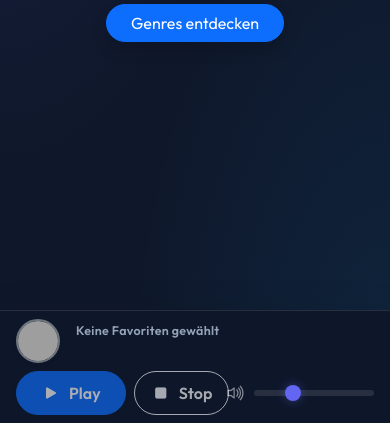
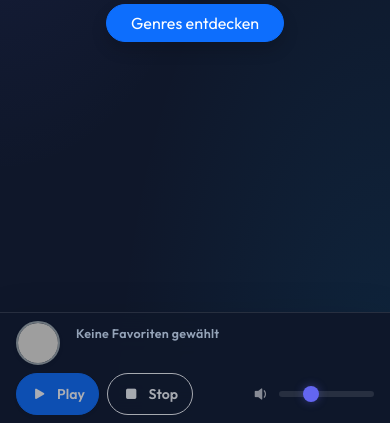
Before and after one commit to JLJ-HH/milo-radio, a PHP site: page /radio-app/frontend/index.php in a window 390 px wide. Shown: the part 421-844 px from the top of the page. Run offline with PHP 8.4, Linux system fonts and the light colour scheme; data comes from the database, SQL or seed files in the repository; grey boxes are pictures that could not be loaded.

Commit message:
fix(mobile): behebe Layout-Kollision zwischen Play/Stop-Buttons und Lautstärkeregler in Sticky-Player-Bar

```diff
--- a/frontend/css/style.css
+++ b/frontend/css/style.css
@@ -375,6 +375,48 @@ body {
   .player-station-name {
     font-size: 0.78rem;
   }
+
+  .sticky-player-bar .player-ctrl-btn {
+    padding: 0.38rem 0.85rem !important;
+    font-size: 0.88rem;
+    white-space: nowrap;
+  }
+
+  .sticky-player-bar .player-ctrl-btn i {
+    font-size: 1.15rem !important;
+  }
+
+  .player-volume-container {
+    min-width: 0;
+  }
+
+  .player-volume-slider {
+    max-width: 95px !important;
+    min-width: 45px;
+  }
+}
+
+@media (max-width: 380px) {
+  .sticky-player-bar .player-ctrl-btn {
+    padding: 0.32rem 0.65rem !important;
+    font-size: 0.82rem;
+    gap: 0.35rem !important;
+  }
+
+  .player-volume-slider {
+    max-width: 70px !important;
+    min-width: 35px;
+  }
+}
+
+#volumeIcon {
+  transition: color 0.2s ease, transform 0.15s ease;
+  user-select: none;
+}
+
+#volumeIcon:hover {
+  color: #fff !important;
+  transform: scale(1.1);
 }
 
 /* Scrollbar */
--- a/frontend/index.html
+++ b/frontend/index.html
@@ -33,7 +33,7 @@
     <link rel="manifest" href="./manifest.json" />
 
     <!-- Eigene Styles (Design-Anpassungen) -->
-    <link rel="stylesheet" href="./css/style.css?v=30" />
+    <link rel="stylesheet" href="./css/style.css?v=31" />
 
     <!-- Lesezeichen-Icons (Favicon) -->
     <link rel="icon" href="./images/android.png" type="image/png" />
@@ -91,19 +91,19 @@
           </div>
 
           <!-- 2. Play & Stop Controls -->
-          <div class="col-6 col-md-4 col-lg-4 d-flex align-items-center justify-content-start justify-content-md-center gap-2">
-            <button id="playBtn" class="btn btn-primary rounded-pill px-4 fw-semibold d-flex align-items-center gap-2 shadow-sm" disabled>
+          <div class="col-auto col-md-4 col-lg-4 flex-shrink-0 d-flex align-items-center justify-content-start justify-content-md-center gap-2">
+            <button id="playBtn" class="btn btn-primary rounded-pill px-3 px-md-4 fw-semibold d-flex align-items-center gap-2 shadow-sm player-ctrl-btn" disabled>
               <i class="bi bi-play-fill fs-5"></i><span>Play</span>
             </button>
-            <button id="stopBtn" class="btn btn-outline-light rounded-pill px-3 fw-semibold d-flex align-items-center gap-2" disabled>
+            <button id="stopBtn" class="btn btn-outline-light rounded-pill px-3 fw-semibold d-flex align-items-center gap-2 player-ctrl-btn" disabled>
               <i class="bi bi-stop-fill fs-5"></i><span>Stop</span>
             </button>
           </div>
 
           <!-- 3. Lautstärke & Extras -->
-          <div class="col-6 col-md-3 col-lg-3 d-flex align-items-center justify-content-end gap-2">
-            <i class="bi bi-volume-up text-white-50 fs-5"></i>
-            <input type="range" id="volumeSlider" min="0" max="1" step="0.01" class="form-range custom-range flex-grow-1" style="max-width: 120px;">
+          <div class="col col-md-3 col-lg-3 d-flex align-items-center justify-content-end gap-2 player-volume-container" style="min-width: 0;">
+            <i id="volumeIcon" class="bi bi-volume-up text-white-50 fs-5 flex-shrink-0" style="cursor: pointer;" title="Stummschalten / Lautstärke"></i>
+            <input type="range" id="volumeSlider" min="0" max="1" step="0.01" class="form-range custom-range player-volume-slider flex-grow-1" style="max-width: 120px;">
           </div>
 
         </div>
@@ -128,9 +128,9 @@
         });
         window.addEventListener("load", () => {
           navigator.serviceWorker
-            .register("./sw.js?v=30")
+            .register("./sw.js?v=31")
             .then((reg) => {
-              console.log("SW v30 registriert");
+              console.log("SW v31 registriert");
               reg.update();
             })
             .catch((err) => console.log("SW Fehler:", err));
@@ -139,7 +139,7 @@
     </script>
 
     <!-- Main JS entry point -->
-    <script type="module" src="./js/main.js?v=30"></script>
+    <script type="module" src="./js/main.js?v=31"></script>
 
     <!-- Privacy & Impressum Modal -->
     <div class="modal fade" id="privacyModal" tabindex="-1" aria-hidden="true">
--- a/frontend/js/main.js
+++ b/frontend/js/main.js
@@ -119,7 +119,7 @@ async function router() {
     }
 
     try {
-        const module = await import(`./pages/${page.module}.js?v=30`);
+        const module = await import(`./pages/${page.module}.js?v=31`);
 
         appContent.innerHTML = "";
         module.render(appContent);
--- a/frontend/sw.js
+++ b/frontend/sw.js
@@ -5,7 +5,7 @@
  * für sofortige Aktualisierungen auf Mobilgeräten.
  */
 
-const CACHE_NAME = "milo-radio-v30";
+const CACHE_NAME = "milo-radio-v31";
 
 const urlsToCache = [
   "./",
```
Also changed, not shown: frontend/js/components/playerBar.js (+45 -0 lines), CHANGELOG.md.
